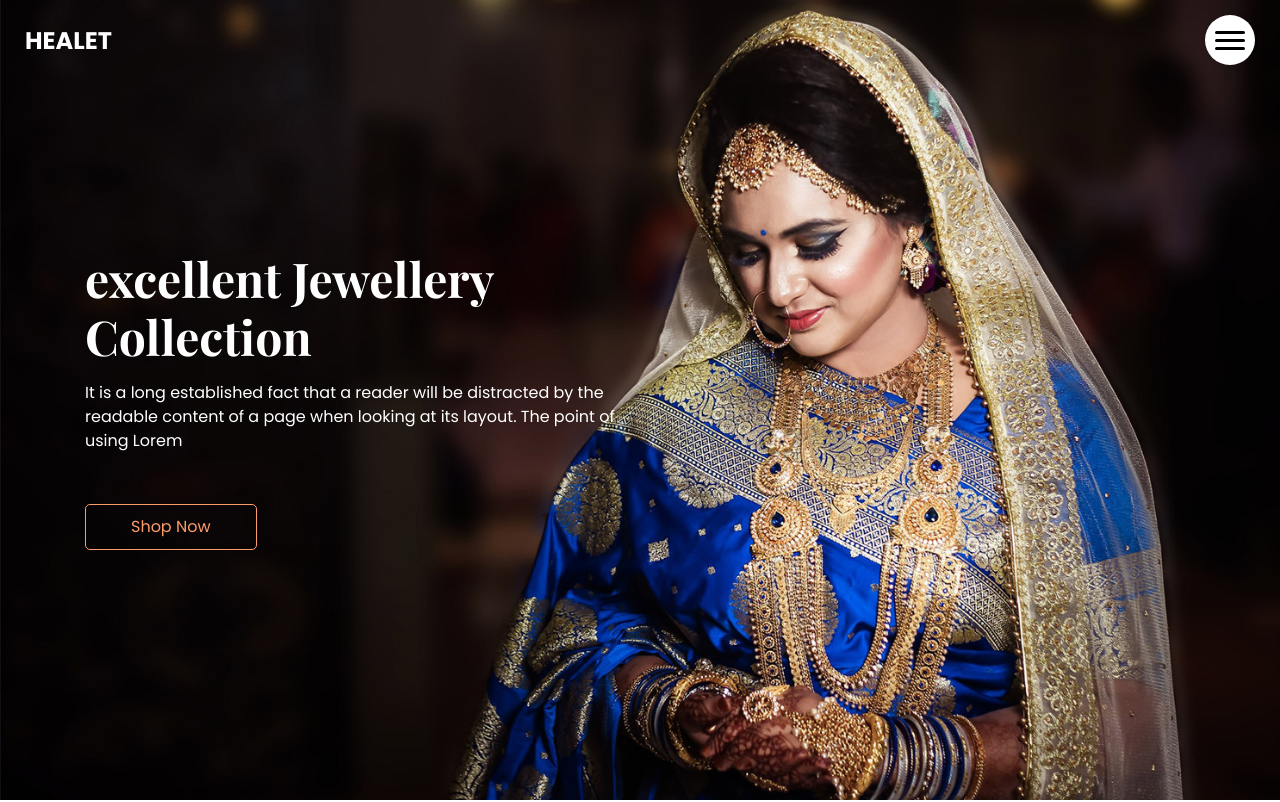
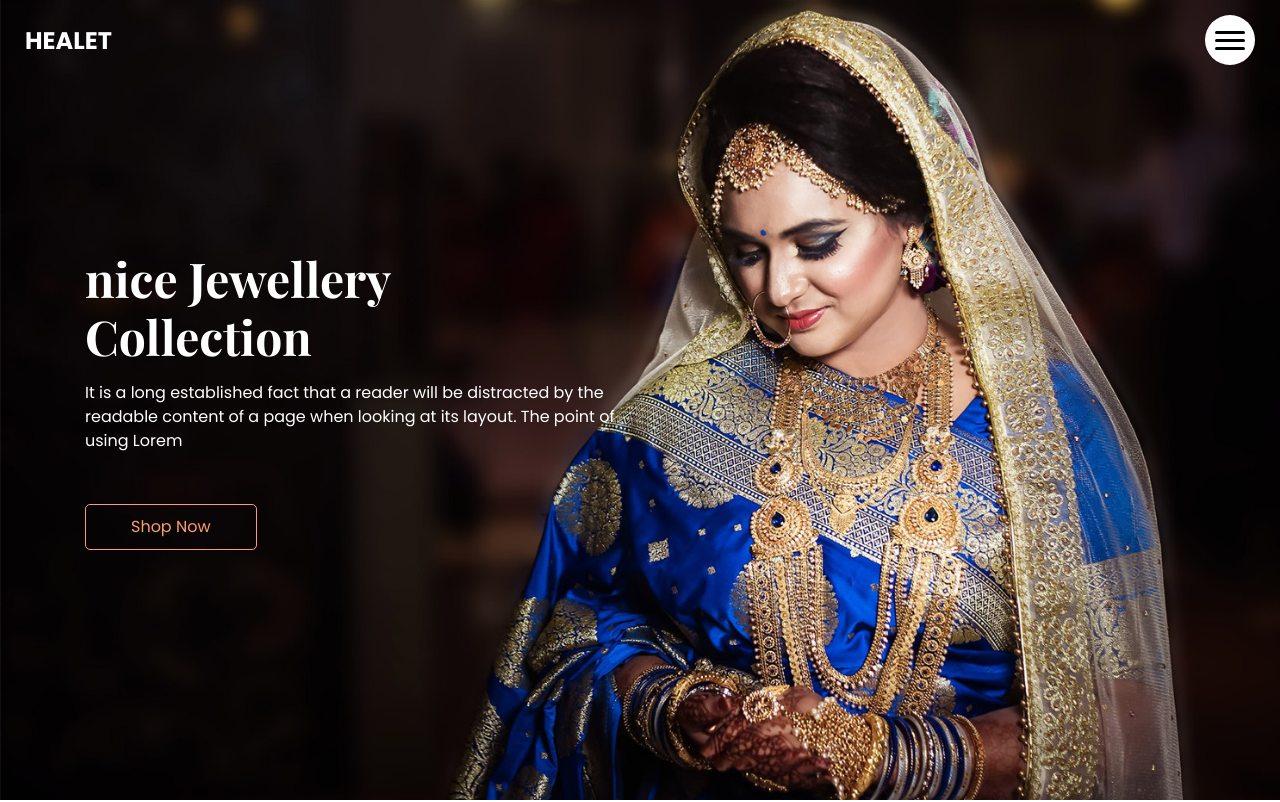
Before and after one commit to manjumunch/jewelshop, a plain HTML site: page index.html in a window 1280 px wide. Shown: the top 802 px of the page. Drawn offline with nearby package versions, Linux system fonts and the light colour scheme.

Commit message:
Update index.html

```diff
--- a/index.html
+++ b/index.html
@@ -71,7 +71,7 @@
       <div class="col-md-9 col-lg-8">
         <div class="detail-box">
           <h1>
-            excellent Jewellery
+            nice Jewellery
             <br> Collection
           </h1>
           <p>
```
